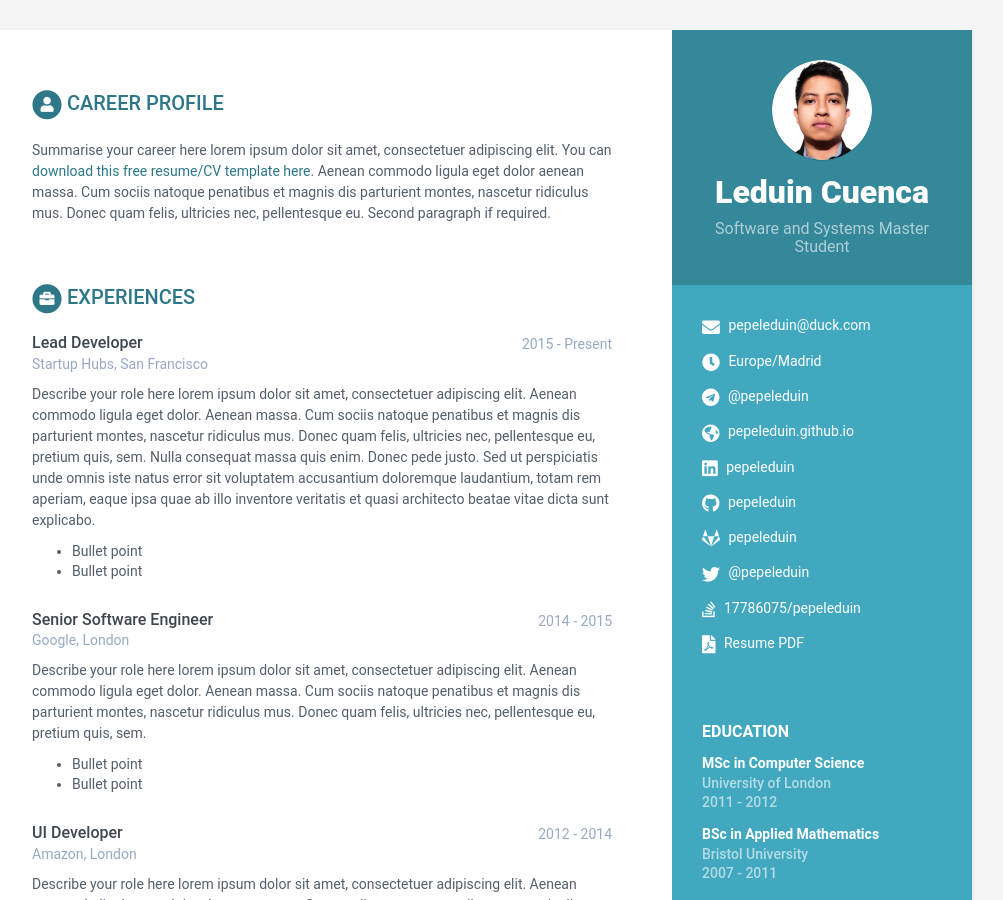
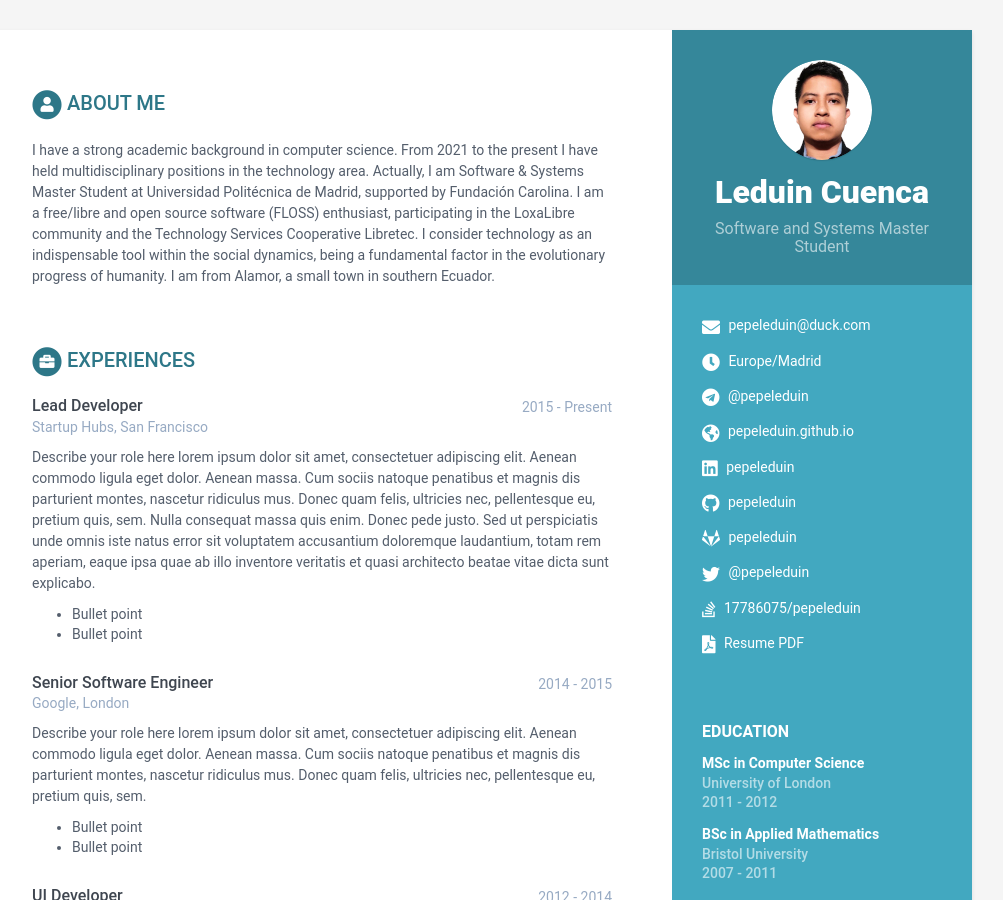
Before and after one commit to pepeleduin/pepeleduin.github.io, a Jekyll site: the page built from index.html, in a window 1280 px wide and 900 px high. Shown: the whole window, without its empty margins (168-1171 px from the left). Built offline with Jekyll 4.4.1, drawn with Linux system fonts in a browser that asks for light colours.

Commit message:
Add About me section

```diff
--- a/_data/data.yml
+++ b/_data/data.yml
@@ -55,14 +55,14 @@ sidebar:
         link:
 
 career-profile:
-  title: Career Profile
+  title: About me
   summary: |
-    Summarise your career here lorem ipsum dolor sit amet, consectetuer
-    adipiscing elit. You can [download this free resume/CV template here]().
-    Aenean commodo ligula eget dolor aenean massa. Cum sociis natoque
-    penatibus et magnis dis parturient montes, nascetur ridiculus mus.
-    Donec quam felis, ultricies nec, pellentesque eu.
-    Second paragraph if required.
+    I have a strong academic background in computer science.
+    From 2021 to the present I have held multidisciplinary positions in the technology area.
+    Actually, I am Software & Systems Master Student at Universidad Politécnica de Madrid, supported by Fundación Carolina.
+    I am a free/libre and open source software (FLOSS) enthusiast, participating in the LoxaLibre community and the Technology Services Cooperative Libretec.
+    I consider technology as an indispensable tool within the social dynamics, being a fundamental factor in the evolutionary progress of humanity.
+    I am from Alamor, a small town in southern Ecuador.
 education:
   title: Education
   info:
```
